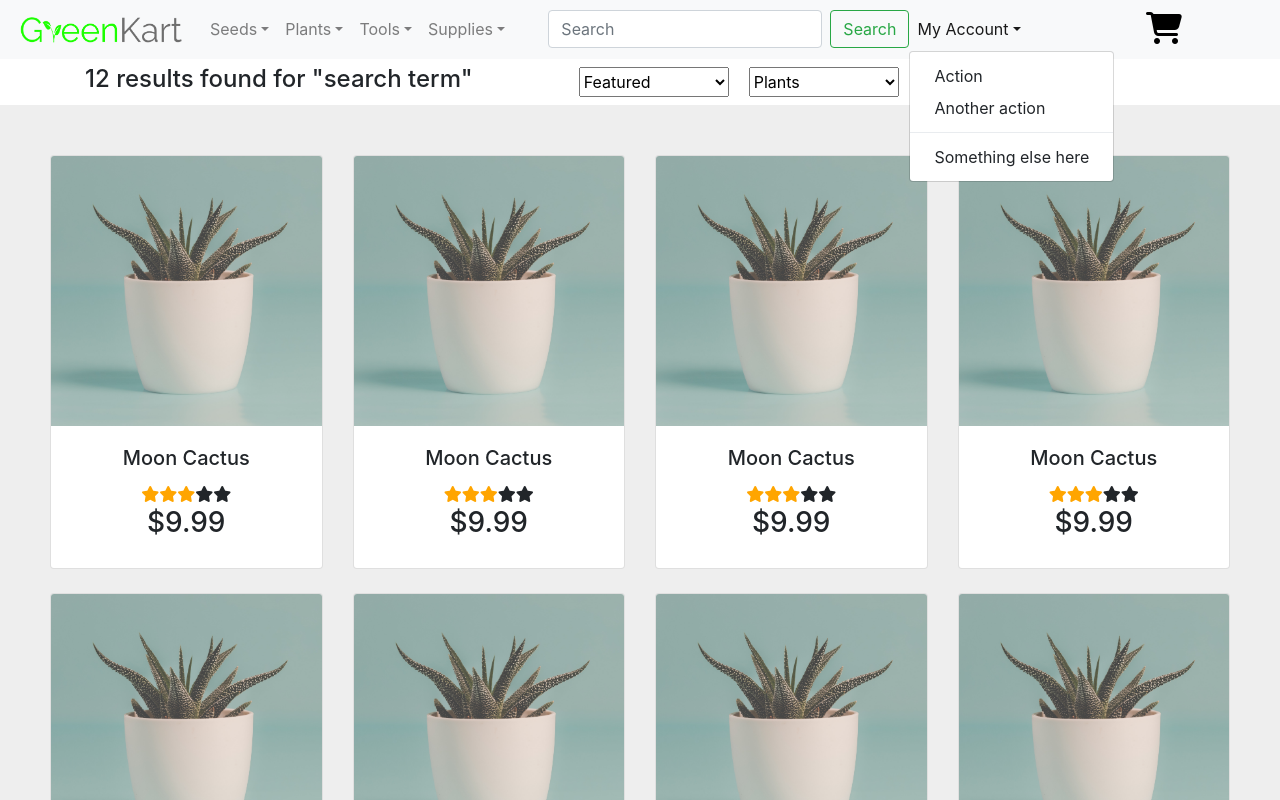
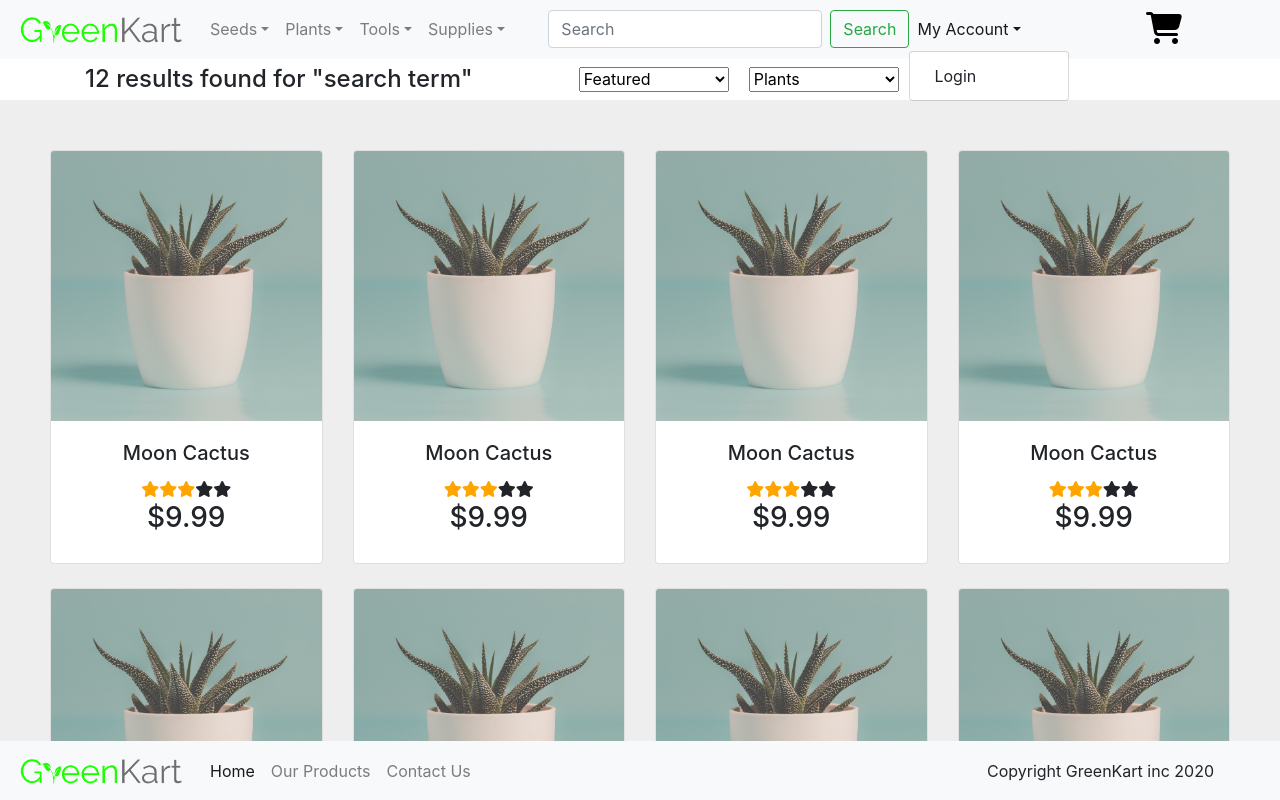
Before and after one commit to hireign/greenkart-frontend, a React (Create React App) app: page /search in a window 1280 px wide. Both pictures are taken after a click on the button "My Account". Shown: the top 800 px of the page. Built offline with nearby package versions, Linux system fonts and the light colour scheme.

Commit message:
footer added

```diff
--- a/src/App.js
+++ b/src/App.js
@@ -9,6 +9,7 @@ import LoginPage from './Pages/LoginPage';
 import ContactUsPage from './Pages/ContactUsPage';
 import HomePage from './Pages/HomePage';
 import SearchLandingPage from './Pages/SearchLandingPage';
+import Footer from './components/Footer';
 
 function App() {
   return (
@@ -22,6 +23,7 @@ function App() {
             <Route exact path='/search' component={SearchLandingPage} />
         </Switch>
       </BrowserRouter>
+      <Footer/>
     </div>
   );
 }
--- a/src/Pages/SearchLandingPage.js
+++ b/src/Pages/SearchLandingPage.js
@@ -27,9 +27,6 @@ class SearchLandingPage extends Component{
                                     <option value="Tools">Tools</option>
                                 </Field>
                             </Formik>
-                            <Formik>
-                                <Field type="price" placeholder="Max Price" name="price" style={{width:100, marginLeft:"20px", marginTop: '8px', marginBottom: '8px'}}/>
-                            </Formik>
                     </div>
                     <div className="productListing">
                         <ProductListing/>
--- /dev/null
+++ b/src/components/Footer.css
@@ -0,0 +1,9 @@
+.footer{
+    width: 100%;
+    position: absolute;
+    background-color: lawngreen;
+    bottom: 0;
+    left: 0;
+    position: fixed;
+    margin-top: 100px;
+}
--- /dev/null
+++ b/src/components/Footer.js
@@ -0,0 +1,29 @@
+import React from 'react';
+import './Footer.css'
+import logo from '../images/GreenKartLogo_transparent.png';
+
+
+function Footer(){
+    return (<div className="footer">
+        <nav class="navbar navbar-expand-lg navbar-light bg-light">
+        <a className="navbar-brand" href="/"><img src={logo} style={{width:170}}/></a>
+  <div class="collapse navbar-collapse" id="navbarNav">
+    <ul class="navbar-nav">
+      <li class="nav-item active">
+        <a class="nav-link" href="/">Home <span class="sr-only">(current)</span></a>
+      </li>
+      <li class="nav-item">
+        <a class="nav-link" href="/search">Our Products</a>
+      </li>
+      <li class="nav-item">
+        <a class="nav-link" href="/contactus">Contact Us</a>
+      </li>
+    </ul>
+  </div>
+  <span style={{marginLeft:"50px", marginRight:"50px"}}>Copyright GreenKart inc 2020</span>
+</nav>
+    </div>
+    )
+}
+
+export default Footer;
--- a/src/components/Navbar.js
+++ b/src/components/Navbar.js
@@ -4,7 +4,7 @@ import './Navbar.css'
 
 function Navbar(){
     return <nav className="navbar navbar-expand-lg navbar-light bg-light">
-    <a className="navbar-brand" href="#"><img src={logo} style={{width:170}}/></a>
+    <a className="navbar-brand" href="/"><img src={logo} style={{width:170}}/></a>
     <div className="collapse navbar-collapse" id="navbarSupportedContent">
       <ul className="navbar-nav mr-auto">
         <li className="nav-item dropdown">
@@ -12,10 +12,6 @@ function Navbar(){
             Seeds
           </a>
           <div className="dropdown-menu" aria-labelledby="navbarDropdown">
-            <a className="dropdown-item" href="#">Action</a>
-            <a className="dropdown-item" href="#">Another action</a>
-            <div className="dropdown-divider"></div>
-            <a className="dropdown-item" href="#">Something else here</a>
           </div>
         </li>
         <li className="nav-item dropdown">
@@ -23,10 +19,6 @@ function Navbar(){
             Plants
           </a>
           <div className="dropdown-menu" aria-labelledby="navbarDropdown">
-            <a className="dropdown-item" href="#">Action</a>
-            <a className="dropdown-item" href="#">Another action</a>
-            <div className="dropdown-divider"></div>
-            <a className="dropdown-item" href="#">Something else here</a>
           </div>
         </li>
         <li className="nav-item dropdown">
@@ -34,10 +26,6 @@ function Navbar(){
             Tools
           </a>
           <div className="dropdown-menu" aria-labelledby="navbarDropdown">
-            <a className="dropdown-item" href="#">Action</a>
-            <a className="dropdown-item" href="#">Another action</a>
-            <div className="dropdown-divider"></div>
-            <a className="dropdown-item" href="#">Something else here</a>
           </div>
         </li>
         <li className="nav-item dropdown">
@@ -45,10 +33,6 @@ function Navbar(){
           Supplies
           </a>
           <div className="dropdown-menu" aria-labelledby="navbarDropdown">
-            <a className="dropdown-item" href="#">Action</a>
-            <a className="dropdown-item" href="#">Another action</a>
-            <div className="dropdown-divider"></div>
-            <a className="dropdown-item" href="#">Something else here</a>
           </div>
         </li>
       </ul>
@@ -65,10 +49,7 @@ function Navbar(){
               My Account
             </a>
             <div className="dropdown-menu" aria-labelledby="navbarDropdown">
-              <a className="dropdown-item" href="#">Action</a>
-              <a className="dropdown-item" href="#">Another action</a>
-              <div className="dropdown-divider"></div>
-              <a className="dropdown-item" href="#">Something else here</a>
+              <a className="dropdown-item" href="login">Login</a>
             </div>
           </li>
         </ul>
```
